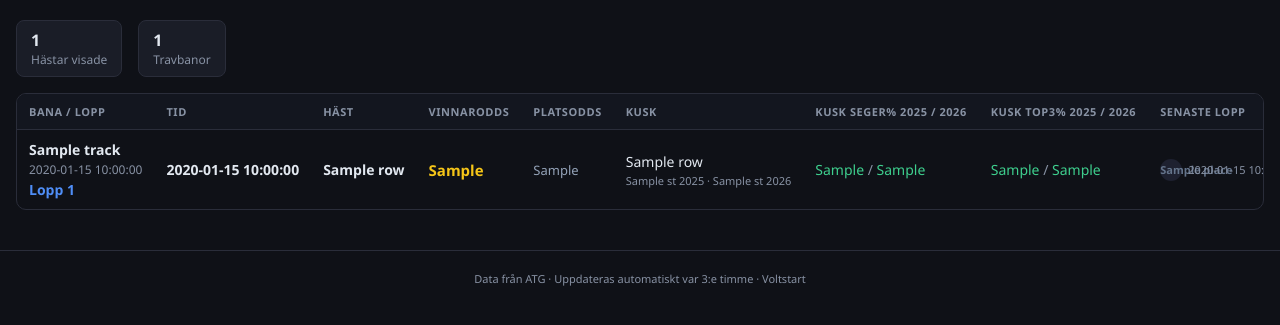
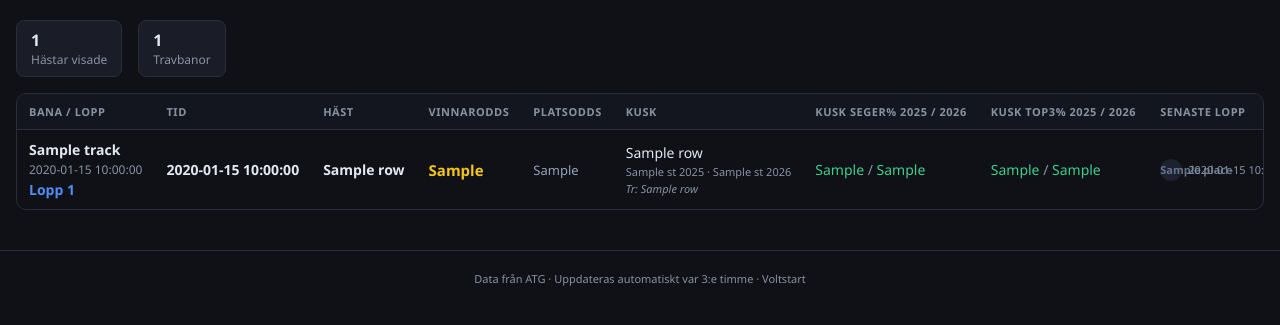
Before and after one commit to Leif-techie/leifs-travapp, a Flask app: template templates/index.html in a window 1280 px wide. Shown: the part 83-408 px from the top of the page. Run offline with Flask 3, Linux system fonts and the light colour scheme; the template is opened without the code that fills it: most values are stand-ins (such as "Sample title", 1, 10 or a date in 2020).

Commit message:
Lägg till tränarnamn, uppdatera UI

```diff
--- a/app.py
+++ b/app.py
@@ -140,6 +140,7 @@ def fetch_todays_races():
 
             horse = start.get("horse", {})
             driver = start.get("driver", {})
+            trainer = start.get("trainer", {})
             pools = start.get("pools", {})
 
             win_odds = format_odds(pools.get("vinnare", {}).get("odds"))
@@ -147,6 +148,7 @@ def fetch_todays_races():
             place_odds = format_odds(place_odds_raw)
 
             driver_name = f"{driver.get('firstName', '')} {driver.get('lastName', '')}".strip()
+            trainer_name = f"{trainer.get('firstName', '')} {trainer.get('lastName', '')}".strip()
             dstats = driver_stats(driver)
             recent = get_recent_records(horse)
 
@@ -166,6 +168,7 @@ def fetch_todays_races():
                 "win_odds": win_odds,
                 "place_odds": place_odds,
                 "driver_name": driver_name,
+                "trainer_name": trainer_name,
                 "win_pct_2025": dstats["win_pct_2025"],
                 "top3_pct_2025": dstats["top3_pct_2025"],
                 "win_pct_2026": dstats["win_pct_2026"],
--- a/templates/index.html
+++ b/templates/index.html
@@ -168,6 +168,12 @@
       color: var(--muted);
       margin-top: 2px;
     }
+    .trainer-name {
+      font-size: 11px;
+      color: var(--muted);
+      margin-top: 2px;
+      font-style: italic;
+    }
     .pct-good { color: var(--green); }
     .pct-mid { color: var(--yellow); }
     .pct-low { color: var(--muted); }
@@ -306,6 +312,7 @@
           <td class="driver-cell">
             <div class="driver-name">{{ r.driver_name }}</div>
             <div class="driver-stats">{{ r.driver_starts_2025 }} st 2025 · {{ r.driver_starts_2026 }} st 2026</div>
+            {% if r.trainer_name %}<div class="trainer-name">Tr: {{ r.trainer_name }}</div>{% endif %}
           </td>
           <!-- Kusk seger% -->
           <td>
```
